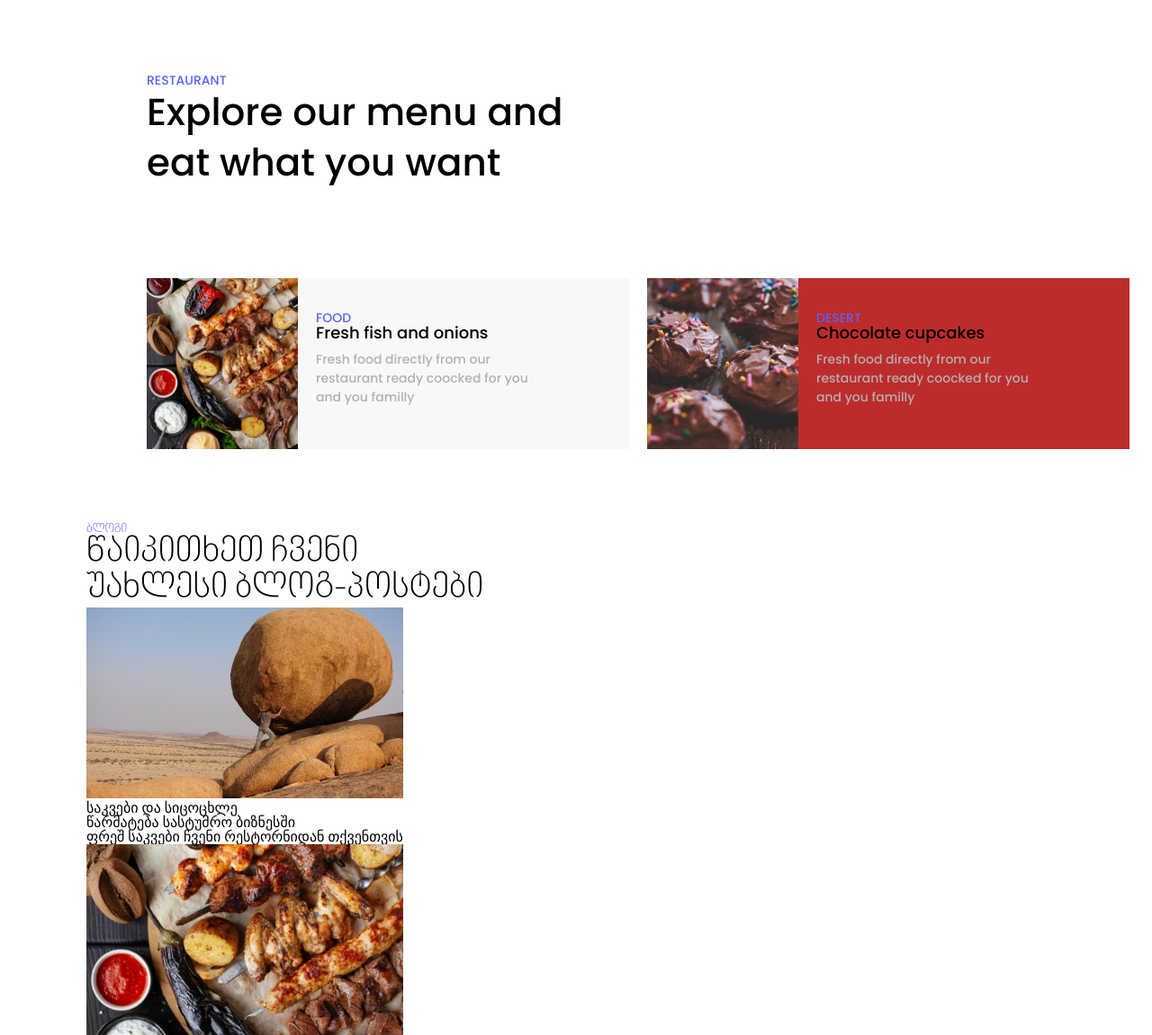
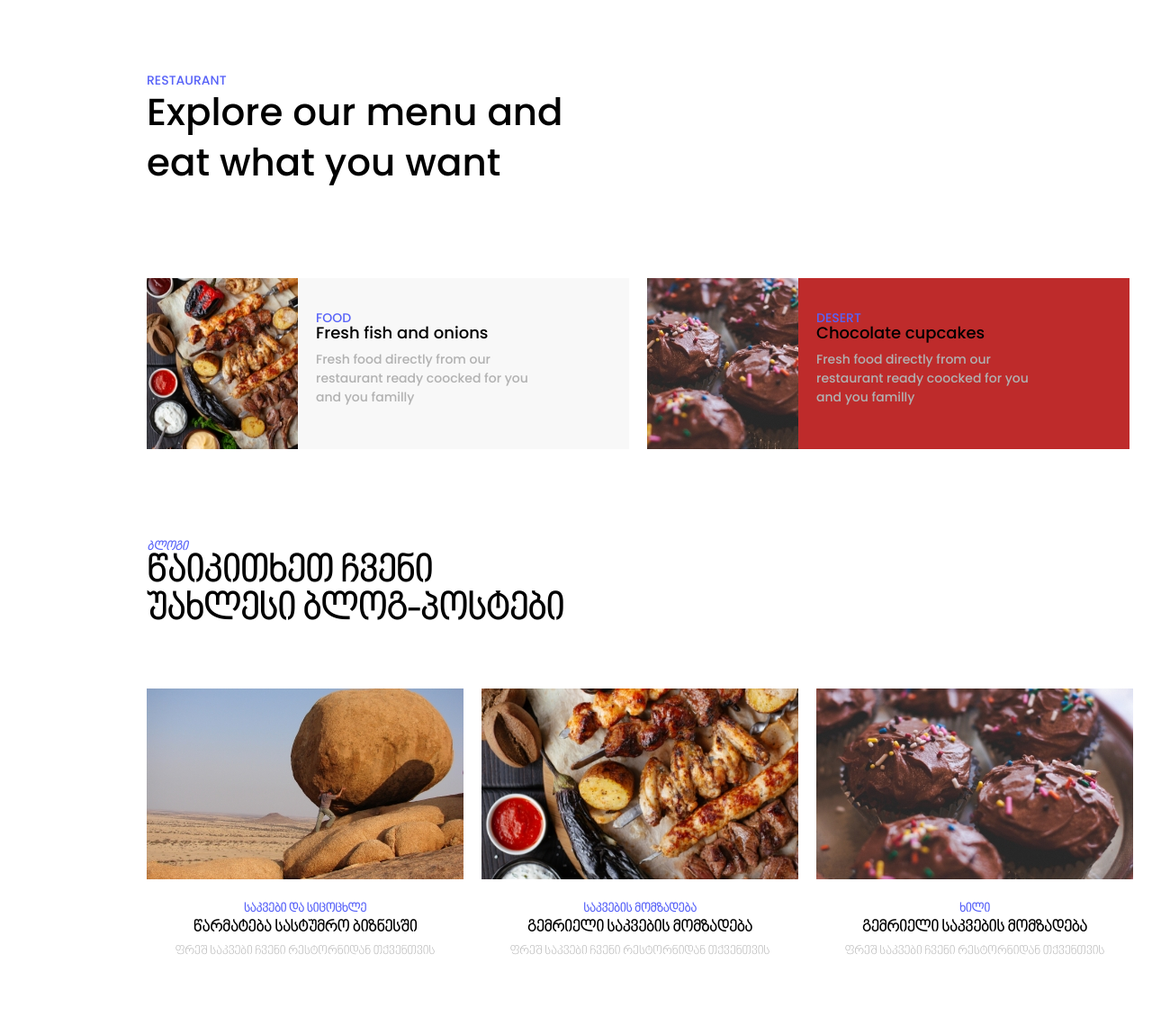
Before and after one commit to zaridzem/project4, a plain HTML site: page index.html in a window 1280 px wide. Shown: the top 1150 px of the page at 90% size. Drawn offline with Linux system fonts and the light colour scheme.

Commit message:
final version

```diff
--- a/css/style.css
+++ b/css/style.css
@@ -80,17 +80,84 @@
 }
 .section2 {
   width: 1088px;
-  margin: 82px auto;
+  margin: 0 auto 154px auto;
 }
 .section2-title1 {
   font-family: "BPG Nino Mtavruli Book";
   color: #5863f8;
   font-size: 14px;
+  font-weight: 600;
+  font-style: italic;
+  margin-top: 102px;
+  margin-left: 163px;
 }
 
 .section2-title2 {
   font-family: "BPG Nino Mtavruli Book";
   width: 465px;
   color: black;
-  font-size: 40px;
+  font-size: 42px;
+  font-weight: bold;
+  margin-top: 1px;
+  margin-right: 0px;
+  margin-bottom: 65px;
+  margin-left: 163px;
 }
+.section2-food1 {
+  font-family: "BPG Nino Mtavruli Book";
+  font-size: 14px;
+  font-weight: bold;
+  color: #5863f8;
+  text-align: center;
+  padding-top: 23px;
+}
+.section2-food2 {
+  font-family: "BPG Nino Mtavruli Book";
+  font-size: 18px;
+  font-weight: 600;
+  color: black;
+  text-align: center;
+  padding-top: 5px;
+}
+.section2-par {
+  font-family: "BPG Nino Mtavruli Book";
+  font-size: 14px;
+  color: #b1b1b1;
+  font-weight: 500;
+  text-align: center;
+  padding-top: 10px;
+}
+.img3 {
+  width: 352px;
+  height: 212px;
+}
+.img4 {
+  width: 352px;
+  height: 212px;
+}
+.img5 {
+  width: 352px;
+  height: 212px;
+}
+.block1 {
+  display: inline-block;
+  width: 352px;
+  height: 148px;
+  margin-right: 16px;
+  margin-bottom: 302px;
+  margin-left: 163px;
+  background-color: #f8f8f8;
+}
+.block2 {
+  display: inline-block;
+  width: 352px;
+  height: 148px;
+  margin-right: 16px;
+  background-color: #f8f8f8;
+}
+.block3 {
+  display: inline-block;
+  width: 352px;
+  height: 148px;
+  background-color: #f8f8f8;
+}
--- a/index.html
+++ b/index.html
@@ -59,12 +59,12 @@
     </section>
 
     <section>
-      <div class="section2">
+
         <h2 class="section2-title1">ბლოგი</h2>
         <h3 class="section2-title2">წაიკითხეთ ჩვენი უახლესი ბლოგ-პოსტები</h3>
 
         <div class="block1">
-          <img src="images/img3.jpg" alt="img3" />
+          <img class="img3" src="images/img3.jpg" alt="img3" />
           <div class="section2-food-text1">
             <h4 class="section2-food1">საკვები და სიცოცხლე</h4>
             <h5 class="section2-food2">წარმატება სასტუმრო ბიზნესში</h5>
@@ -74,16 +74,17 @@
         <!--
       -->
         <div class="block2">
-          <img src="images/img4.jpg" alt="img4" />
+          <img class="img4" src="images/img4.jpg" alt="img4" />
           <div class="section2-food-text1">
             <h4 class="section2-food1">საკვების მომზადება</h4>
             <h5 class="section2-food2">გემრიელი საკვების მომზადება</h5>
             <p class="section2-par">ფრეშ საკვები ჩვენი რესტორნიდან თქვენთვის</p>
           </div>
         </div>
-        <!---->
+        <!--
+        -->
         <div class="block3">
-          <img src="images/img5.jpg" alt="img5" />
+          <img class="img5" src="images/img5.jpg" alt="img5" />
           <div class="section2-food-text1">
             <h4 class="section2-food1">ხილი</h4>
             <h5 class="section2-food2">გემრიელი საკვების მომზადება</h5>
```
